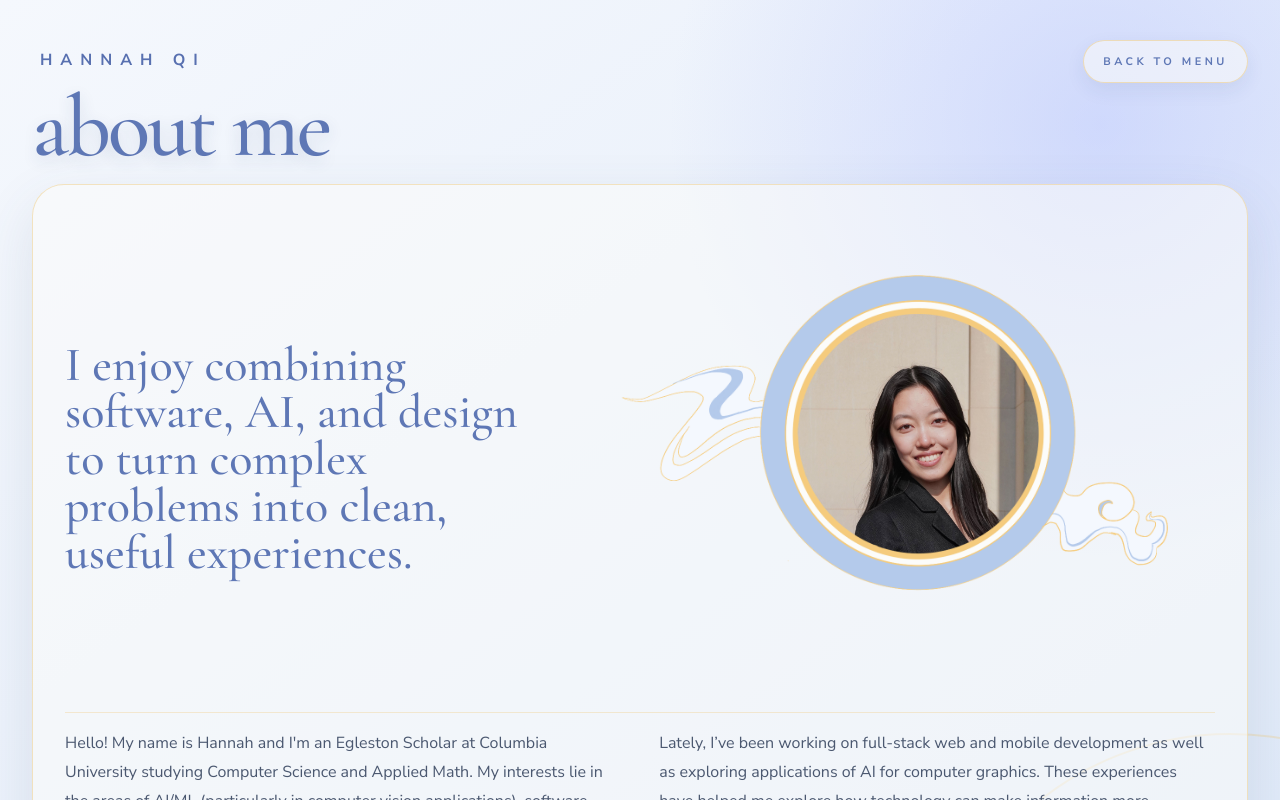
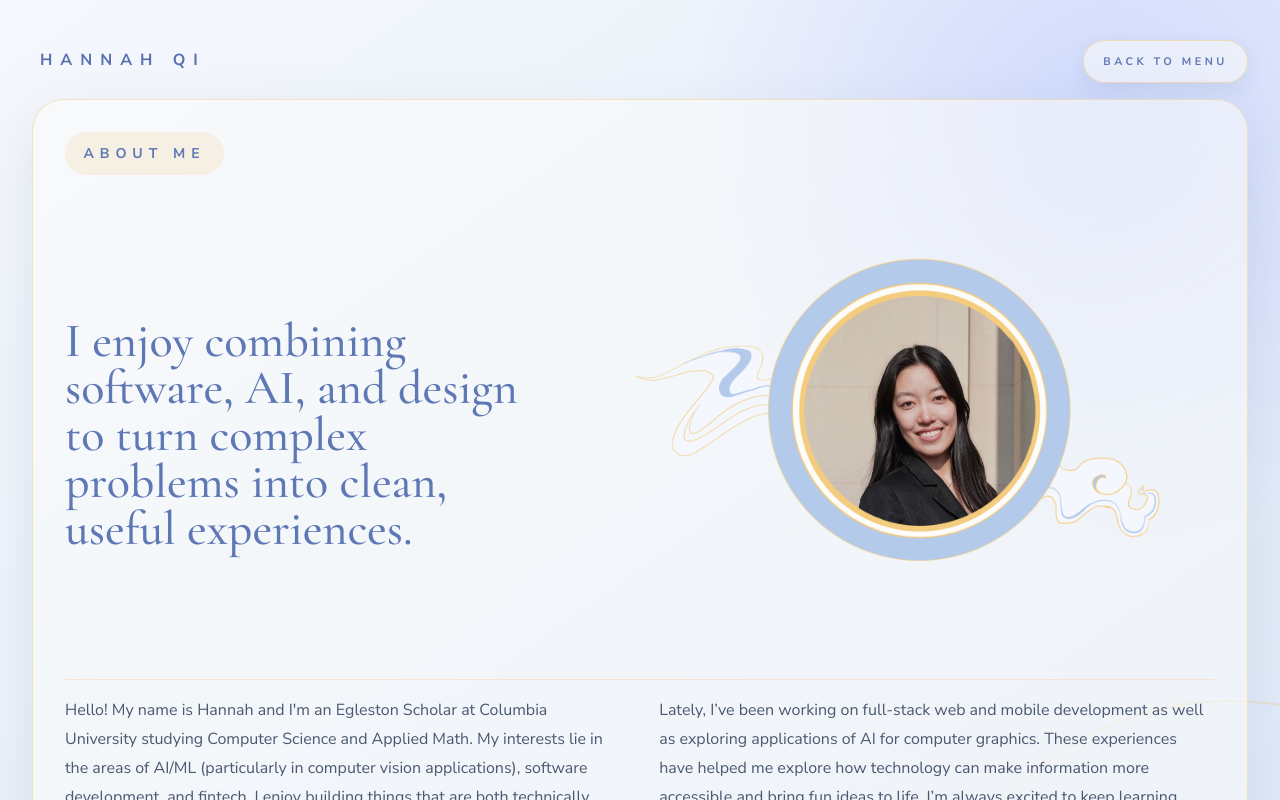
Before and after one commit to qiise/portfolio, a React (Vite) app: page /about in a window 1280 px wide. Shown: the top 800 px of the page. Built offline with nearby package versions, Linux system fonts and the light colour scheme.

Commit message:
finished about page

```diff
--- a/src/pages/AboutPage/AboutPage.jsx
+++ b/src/pages/AboutPage/AboutPage.jsx
@@ -6,8 +6,10 @@ import './styles.css';
 function AboutPage() {
   return (
     <div className="about-page">
-      <PortfolioLayout title="about me">
+      <PortfolioLayout title="">
         <section className="section section-card">
+          <span className="section-label">About me</span>
+
           <div className="about-intro">
             <h1 className="summary">I enjoy combining software, AI, and design to turn complex problems into clean, useful experiences.</h1>
           </div>
--- a/src/pages/AboutPage/styles.css
+++ b/src/pages/AboutPage/styles.css
@@ -66,6 +66,10 @@
   text-shadow: 0 0.3rem 1rem rgba(34, 54, 105, 0.14);
 }
 
+.about-page .portfolio-header h1:empty {
+  display: none;
+}
+
 .about-page .portfolio-header > div > p:last-child:empty {
   display: none;
 }
@@ -92,6 +96,7 @@
   display: grid;
   grid-template-columns: minmax(0, 1.05fr) minmax(22rem, 0.95fr);
   grid-template-areas:
+    "label label"
     "intro visual"
     "copy copy";
   align-items: center;
@@ -110,12 +115,14 @@
 }
 
 .about-page .section-label {
+  grid-area: label;
+  justify-self: start;
   display: inline-flex;
-  padding: 0.55rem 0.85rem;
+  padding: 0.75rem 1.15rem;
   border-radius: 999px;
   background: rgba(238, 205, 136, 0.2);
   color: var(--page-blue);
-  font-size: 0.68rem;
+  font-size: 0.88rem;
   font-weight: 700;
   letter-spacing: 0.42em;
   text-transform: uppercase;
@@ -149,7 +156,7 @@
 .about-page .photo-frame-stack {
   grid-area: visual;
   position: relative;
-  width: min(160%, 50rem);
+  width: min(160%, 48rem);
   max-width: none;
   aspect-ratio: 1848 / 1080;
   justify-self: center;
@@ -187,6 +194,7 @@
   .about-page .section-card {
     grid-template-columns: 1fr;
     grid-template-areas:
+      "label"
       "intro"
       "visual"
       "copy";
```
Also changed, not shown: 4 other files (tests, documents, lock files or other folders).
